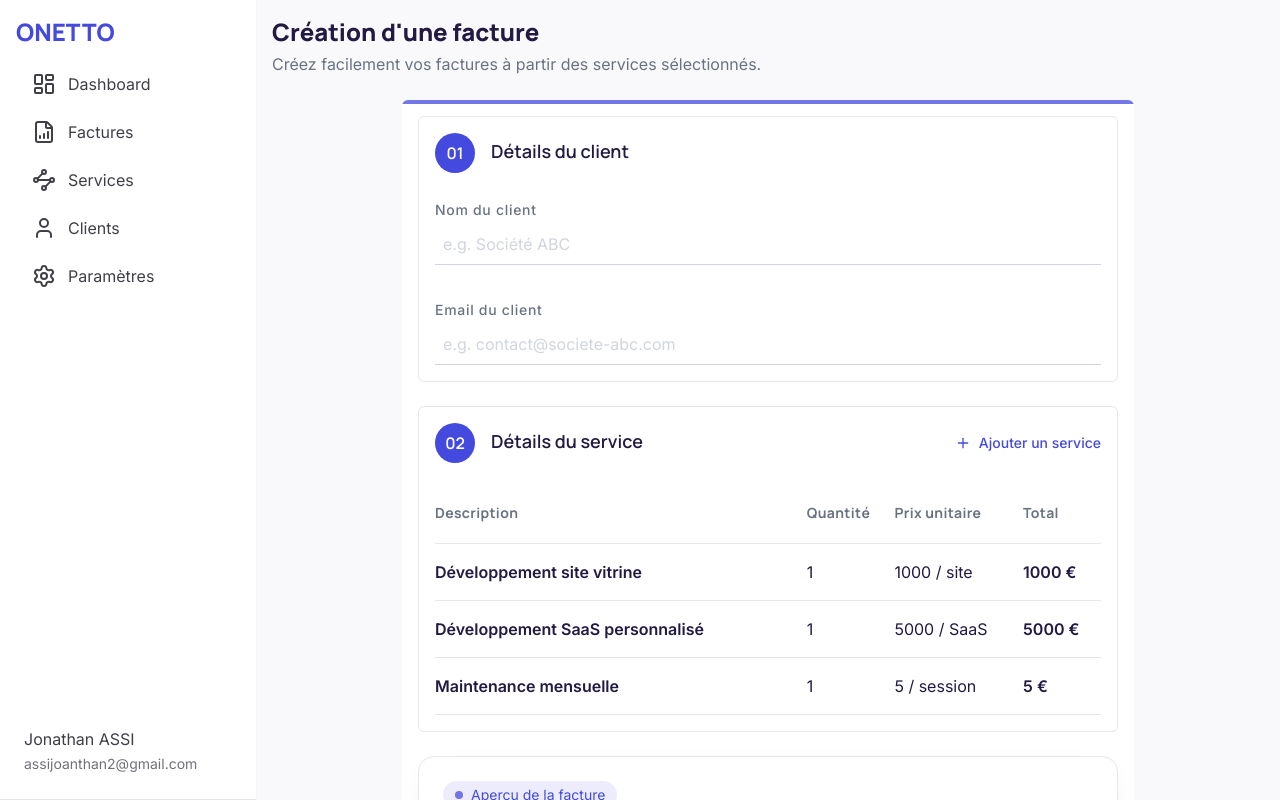
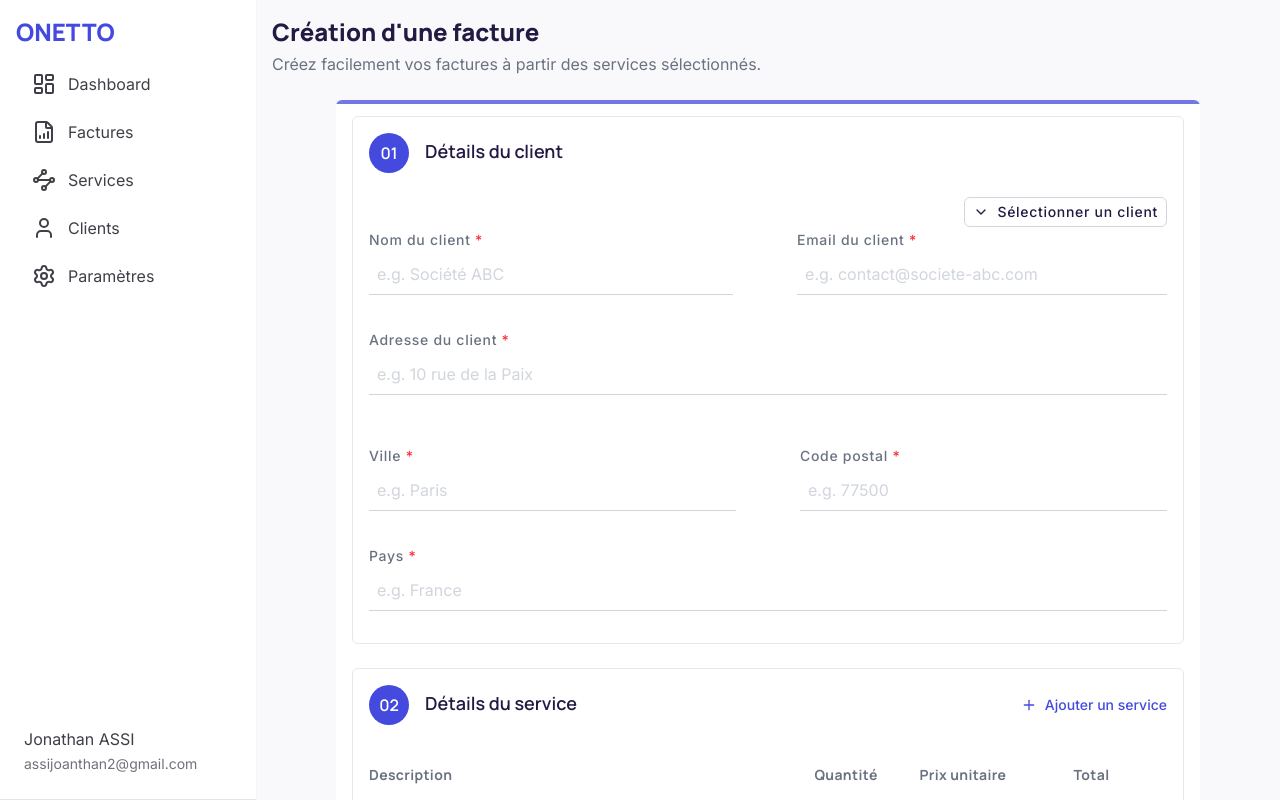
Before and after one commit to arizona-08/onetto, a Next.js app in the folder onetto-app/: page /invoices/create in a window 1280 px wide. Built offline with nearby package versions, Linux system fonts and the light colour scheme.

Commit message:
feature(preview facture): preview client fonctionnel

```diff
--- a/onetto-app/app/components/molecules/InvoiceFormComponents/CustomerDetails.tsx
+++ b/onetto-app/app/components/molecules/InvoiceFormComponents/CustomerDetails.tsx
@@ -1,6 +1,72 @@
+import { Client } from '@/shared/types'
+import { ChevronDown } from 'lucide-react'
 import React from 'react'
 
-function CustomerDetails() {
+
+interface CustomerDetailsProps {
+  onClientChange: (client: Client | null) => void;
+}
+const clients : Client[] = [
+  {
+    id: "CUST-001",
+    name: 'Société ABC',
+    email: 'contact@societe-abc.com',
+    street: '10 rue de la Paix',
+    city: 'Paris',
+    postalCode: '75002',
+    country: 'France'
+  },
+  {
+    id: "CUST-002",
+    name: 'Entreprise XYZ',
+    email: 'contact@entreprise-xyz.com',
+    street: '14 rue de la Joie',
+    city: 'Paris',
+    postalCode: '75012',
+    country: 'France'
+  },
+  {
+    id: "CUST-003",
+    name: 'Client 123',
+    email: 'contact@client-123.com',
+    street: '23 Boulevard de la Richesse',
+    city: 'Paris',
+    postalCode: '75014',
+    country: 'France'
+  }
+]
+
+function CustomerDetails({ onClientChange }: CustomerDetailsProps) {
+  const [selectedClient, setSelectedClient] = React.useState<Client | null>(null);
+  const [clientInfos, setClientInfos] = React.useState<Client>({
+    id: "",
+    name: "",
+    email: "",
+    street: "",
+    city: "",
+    postalCode: "",
+    country: ""
+  });
+  const [isDropdownOpen, setIsDropdownOpen] = React.useState(false);
+
+  function handleChange(e: React.ChangeEvent<HTMLInputElement>) {
+    const { name, value } = e.target;
+    setClientInfos(prev => ({
+      ...prev,
+      [name]: value
+    }))
+
+    onClientChange({
+      id: clientInfos.id,
+      email: name === "email" ? value : clientInfos.email,
+      name: name === "name" ? value : clientInfos.name,
+      street: name === "street" ? value : clientInfos.street,
+      city: name === "city" ? value : clientInfos.city,
+      postalCode: name === "postalCode" ? value : clientInfos.postalCode,
+      country: name === "country" ? value : clientInfos.country
+    });
+  }
+
   return (
     <div className="border border-gray-200 rounded-md p-4 mb-6">
       <header className="flex items-center gap-4 mb-6">
@@ -11,27 +77,146 @@ function CustomerDetails() {
 
       </header>
 
+        <div className="flex justify-end">
+          <div className="flex flex-col items-end">
+            {/* client selector */}
+            <div className='relative inline-block border border-gray-300 rounded-md px-2 py-1 cursor-pointer' onClick={() => setIsDropdownOpen(!isDropdownOpen)}>
+              <span className="flex items-center gap-2 text-sm font-medium  tracking-wider"> <ChevronDown className="w-4 h-4" />  {selectedClient ? selectedClient.name : 'Sélectionner un client'}</span>
+
+              <ul className={`absolute right-0 mt-2 w-48 bg-white border border-gray-300 rounded-md shadow-lg z-10 ${isDropdownOpen ? 'block' : 'hidden'}`}>
+                <li className="px-3 py-2 text-sm text-gray-500 hover:bg-gray-100 cursor-pointer" onClick={() => {
+                  setSelectedClient(null);
+                  setClientInfos({
+                    id: "",
+                    name: "",
+                    email: "",
+                    street: "",
+                    city: "",
+                    postalCode: "",
+                    country: ""
+                  });
+                  setIsDropdownOpen(false);
+                  onClientChange(null);
+                }}>
+                  Sélectionner un client
+                </li>
+                {clients.map(client => (
+                  <li
+                    key={client.id}
+                    className="px-3 py-2 text-sm hover:bg-gray-100 cursor-pointer"
+                    onClick={() => {
+                      setSelectedClient(client);
+                      setClientInfos({
+                        id: client.id,
+                        name: client.name,
+                        email: client.email,
+                        street: client.street,
+                        city: client.city,
+                        postalCode: client.postalCode,
+                        country: client.country
+                      });
+                      setIsDropdownOpen(false);
+                      onClientChange(client);
+                    }}
+                  >
+                    {client.name}
+                  </li>
+                ))}
+              </ul>
+            </div>
+          </div>
+        </div>
         <div className='space-y-8'>
 
+          {/* Name and email */}
+          <div className="flex flex-col gap-8 md:flex-row md:gap-16">
+
             <div>
-            <label htmlFor="customer-name" className="inline-block text-sm font-medium text-gray-500 tracking-wider mb-1">Nom du client</label>
+              <label htmlFor="customer-name" className="inline-block text-sm font-medium text-gray-500 tracking-wider mb-1">Nom du client <span className="text-red-500">*</span></label>
               <input
                 type="text"
                 id="customer-name"
+                name="name"
                 className="inline-block w-full border-b border-gray-300 p-2 outline-none focus:outline-none placeholder:text-gray-300"
                 placeholder="e.g. Société ABC"
+                value={clientInfos.name}
+                onChange={handleChange}
               />
             </div>
 
             <div>
-            <label htmlFor="customer-email" className="inline-block text-sm font-medium text-gray-500 tracking-wider mb-1">Email du client</label>
+              <label htmlFor="customer-email" className="inline-block text-sm font-medium text-gray-500 tracking-wider mb-1">Email du client <span className="text-red-500">*</span></label>
               <input
                 type="email"
                 id="customer-email"
+                name="email"
                 className="inline-block w-full border-b border-gray-300 p-2 outline-none focus:outline-none placeholder:text-gray-300"
                 placeholder="e.g. contact@societe-abc.com"
+                value={clientInfos.email}
+                onChange={handleChange}
               />
             </div>
+          </div>
+
+          {/* Street */}
+          <div>
+            <label htmlFor="customer-street" className="inline-block text-sm font-medium text-gray-500 tracking-wider mb-1">Adresse du client <span className="text-red-500">*</span></label>
+            <input
+              type="text"
+              id="customer-street"
+              name="street"
+              className="inline-block w-full border-b border-gray-300 p-2 outline-none focus:outline-none placeholder:text-gray-300 mb-4"
+              placeholder="e.g. 10 rue de la Paix"
+              value={clientInfos.street}
+              onChange={handleChange}
+            />
+          </div>
+
+          {/* city and postal code */}
+          <div className="flex flex-col gap-8 md:flex-row md:gap-16">
+
+            <div className="md:w-1/2">
+              <label htmlFor="city" className="inline-block text-sm font-medium text-gray-500 tracking-wider mb-1">Ville <span className="text-red-500">*</span></label>
+              <input
+                type="text"
+                id="city"
+                name="city"
+                className="inline-block w-full border-b border-gray-300 p-2 outline-none focus:outline-none placeholder:text-gray-300"
+                placeholder="e.g. Paris"
+                value={clientInfos.city}
+                onChange={handleChange}
+              />
+            </div>
+
+            <div className="md:w-1/2">
+              <label htmlFor="postal-code" className="inline-block text-sm font-medium text-gray-500 tracking-wider mb-1">Code postal <span className="text-red-500">*</span></label>
+              <input
+                type="text"
+                id="postal-code"
+                name="postalCode"
+                className="inline-block w-full border-b border-gray-300 p-2 outline-none focus:outline-none placeholder:text-gray-300"
+                placeholder="e.g. 77500"
+                value={clientInfos.postalCode}
+                onChange={handleChange}
+              />
+            </div>
+
+          </div>
+
+          {/* Country */}
+          <div>
+            <label htmlFor="customer-country" className="inline-block text-sm font-medium text-gray-500 tracking-wider mb-1">Pays <span className="text-red-500">*</span></label>
+            <input
+              type="text"
+              id="customer-country"
+              name="country"
+              className="inline-block w-full border-b border-gray-300 p-2 outline-none focus:outline-none placeholder:text-gray-300 mb-4"
+              placeholder="e.g. France"
+              value={clientInfos.country}
+              onChange={handleChange}
+            />
+          </div>
+
         </div>
     </div>
   )
--- a/onetto-app/app/components/organisms/InvoiceCreation/InvoiceCreator.tsx
+++ b/onetto-app/app/components/organisms/InvoiceCreation/InvoiceCreator.tsx
@@ -2,12 +2,15 @@
 import React from 'react'
 import InvoiceForm from './InvoiceForm'
 import InvoicePreview from './InvoicePreview'
+import { Client } from '@/shared/types';
 
 function InvoiceCreator() {
+  const [client, setClient] = React.useState<Client | null>(null);
+
   return (
     <div className="">
-      <InvoiceForm />
-      <InvoicePreview />
+      <InvoiceForm onClientChange={setClient} />
+      <InvoicePreview client={client} />
     </div>
   )
 }
--- a/onetto-app/app/components/organisms/InvoiceCreation/InvoiceForm.tsx
+++ b/onetto-app/app/components/organisms/InvoiceCreation/InvoiceForm.tsx
@@ -1,12 +1,22 @@
 import React from 'react'
 import CustomerDetails from '../../molecules/InvoiceFormComponents/CustomerDetails'
 import ServiceLineItems from '../../molecules/InvoiceFormComponents/ServiceLineItems'
+import { Client } from '@/shared/types';
 
 
-function InvoiceForm() {
+interface InvoiceFormProps {
+  onClientChange: (client: Client | null) => void;
+}
+
+function InvoiceForm({ onClientChange }: InvoiceFormProps) {
+  function handleClientChange(client: Client | null) {
+    onClientChange(client);
+  }
+
+
   return (
     <div className="">
-      <CustomerDetails />
+      <CustomerDetails onClientChange={handleClientChange} />
       <ServiceLineItems />
     </div>
   )
--- a/onetto-app/app/components/organisms/InvoiceCreation/InvoicePreview.tsx
+++ b/onetto-app/app/components/organisms/InvoiceCreation/InvoicePreview.tsx
@@ -1,6 +1,10 @@
+import { Client } from '@/shared/types';
 import React from 'react'
 
-function InvoicePreview() {
+interface InvoicePreviewProps {
+  client: Client | null;
+}
+function InvoicePreview({ client }: InvoicePreviewProps) {
   return (
     <div className="w-full max-w-175 mt-10 lg:mt-0 rounded-2xl border border-gray-200 bg-linear-to-br from-white via-white to-gray-50/70 p-6 shadow-[0_10px_30px_-20px_rgba(15,23,42,0.35)]">
       <div className="flex items-center gap-2 w-fit text-sm bg-primary/10 text-primary px-3 py-1 rounded-full mb-4">
@@ -29,10 +33,21 @@ function InvoicePreview() {
       <div className="mt-6 grid gap-6 md:grid-cols-[1.3fr,1fr]">
         <div className="rounded-xl border border-gray-200 bg-white p-4 shadow-sm">
           <span className="text-xs font-semibold text-primary/70 uppercase tracking-[0.2em]">A destination de</span>
-          <p className="mt-2 text-lg font-semibold">Client Name</p>
+          {client ? (
+            <>
+              <p className="mt-2 text-lg font-semibold">{client.name && client.name !== "" ? client.name : "Nom du client"}</p>
+              <p className="text-xs text-primary/80">{client.street && client.street !== "" ? client.street : "10 rue de la Paix,"}</p>
+              <p className="text-xs text-primary/80">{client.postalCode && client.postalCode !== "" ? client.postalCode : "75002"}, {client.city && client.city !== "" ? client.city : "Paris"}</p>
+            </>
+          ) : (
+            <>
+              <p className="mt-2 text-lg font-semibold">Nom du client</p>
+              <p className="text-xs text-primary/80">10 rue de la Paix,</p>
+              <p className="text-xs text-primary/80">75002, Paris</p>
+            </>
+          )}
 
-          <p className="text-xs text-primary/80">10 rue de la Paix,</p>
-          <p className="text-xs text-primary/80">75002, Paris</p>
+
         </div>
 
         <div className="rounded-xl border border-gray-200 bg-white p-4 shadow-sm">
--- /dev/null
+++ b/onetto-app/shared/types.tsx
@@ -0,0 +1,9 @@
+export type Client = {
+  id: string;
+  name: string;
+  email: string;
+  street: string;
+  city: string;
+  postalCode: string;
+  country: string;
+}
```
Lines whose indentation alone changed are shown as unchanged.
